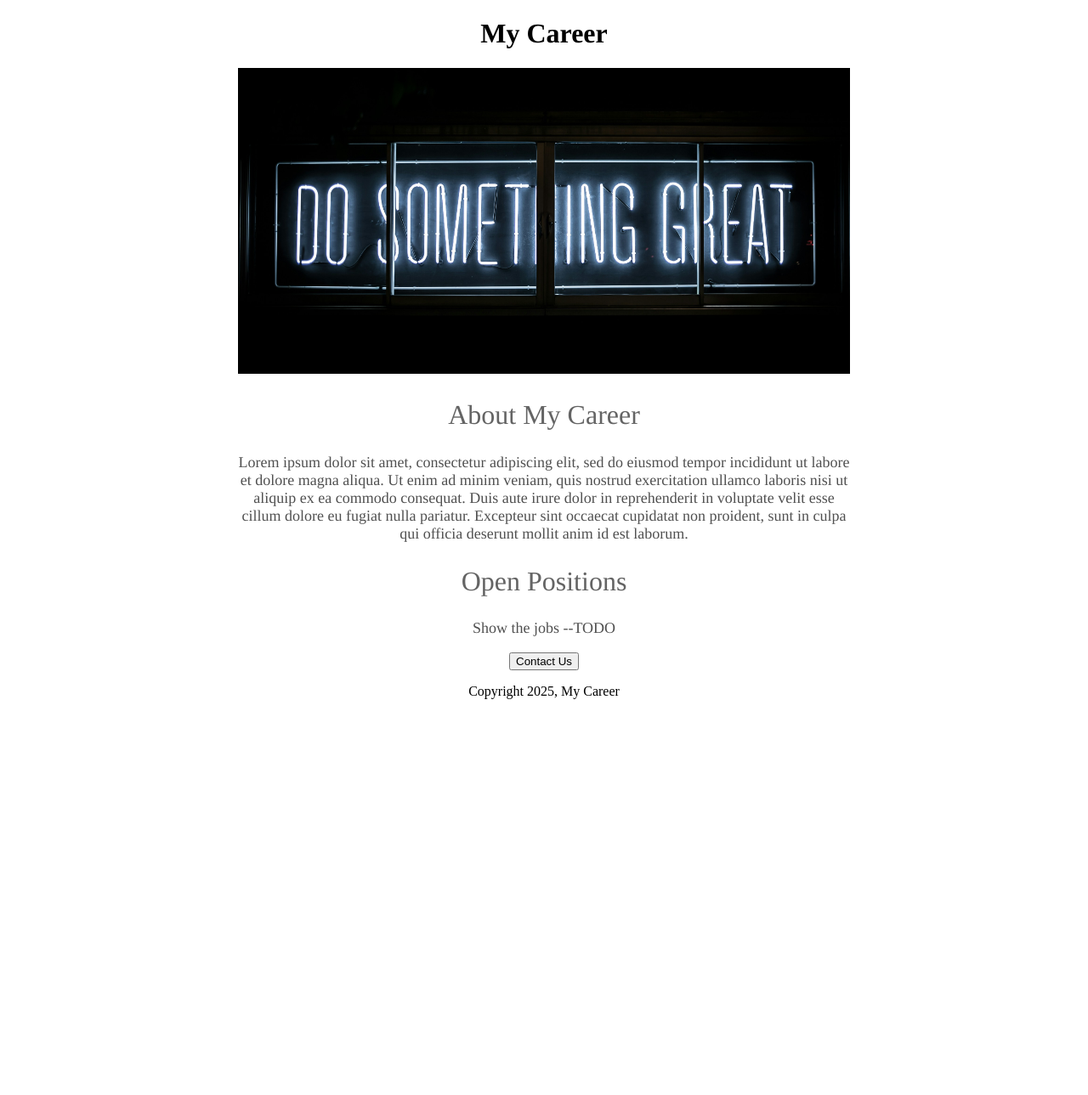
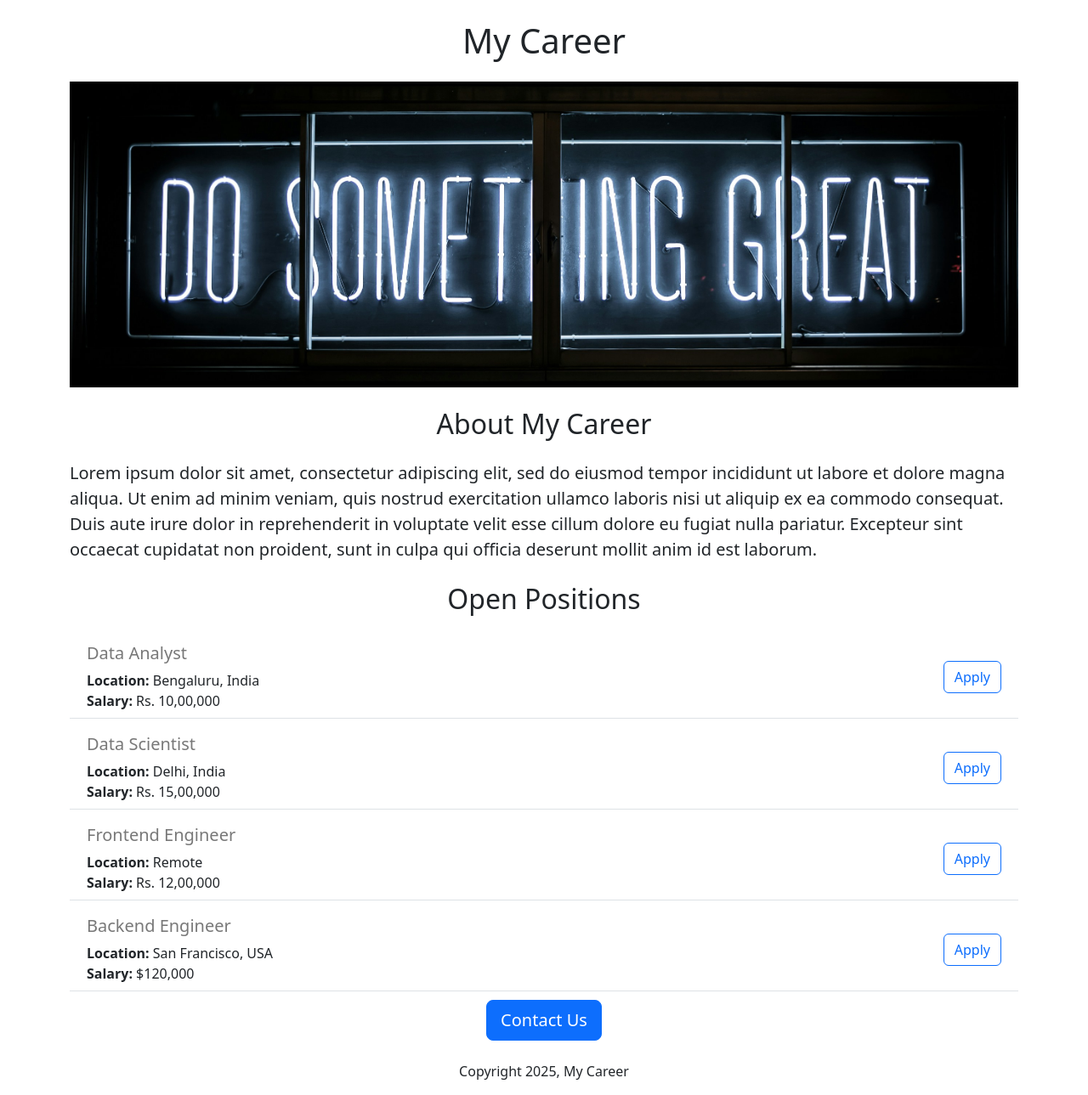
Before and after one commit to moelwinpainghtoo/my-careers-website, a Flask app: page / in a window 1280 px wide. Shown: the whole page at 85% size. Before the commit the page ends 823 px from the top, so only its background shows below. Run offline with Flask 3, Linux system fonts and the light colour scheme.

Commit message:
Added dynamic data and API

```diff
--- a/app.py
+++ b/app.py
@@ -1,10 +1,41 @@
-from flask import Flask, render_template
+from flask import Flask, render_template, jsonify
 
 app = Flask(__name__)
 
+JOBS = [
+  {
+    'id': 1,
+    'title': 'Data Analyst',
+    'location': 'Bengaluru, India',
+    'salary': 'Rs. 10,00,000'
+  },
+  {
+    'id': 2,
+    'title': 'Data Scientist',
+    'location': 'Delhi, India',
+    'salary': 'Rs. 15,00,000'
+  },
+  {
+    'id': 3,
+    'title': 'Frontend Engineer',
+    'location': 'Remote',
+    'salary': 'Rs. 12,00,000'
+  },
+  {
+    'id': 4,
+    'title': 'Backend Engineer',
+    'location': 'San Francisco, USA',
+    'salary': '$120,000'
+  }
+]
+
 @app.route("/")
 def hello_world():
-  return render_template('home.html')
+  return render_template('home.html', jobs=JOBS)
+
+@app.route("/api/jobs")
+def list_jobs():
+  return jsonify(JOBS)
 
 if __name__ == "__main__":
   app.run(host='0.0.0.0', debug=True)
--- a/templates/home.html
+++ b/templates/home.html
@@ -1,56 +1,33 @@
 <!DOCTYPE html>
 <html>
   <head>
+    <meta charset="utf-8">
+    <meta name="viewport" content="width=device-width, initial-scale=1">
     <title> My Career </title>
+    <link href="https://cdn.jsdelivr.net/npm/bootstrap@5.3.3/dist/css/bootstrap.min.css" rel="stylesheet" integrity="sha384-QWTKZyjpPEjISv5WaRU9OFeRpok6YctnYmDr5pNlyT2bRjXh0JMhjY6hW+ALEwIH" crossorigin="anonymous">
     <style>
-      h1 {
-        text-align: center;
-        font-weight: bold;
-        font-family: Times;
-        color: rgb(100, 100, 100)
-        font-size: 40px;
-      }
-
       #banner {
         height: 360px;
         width: 100%;
         object-fit: cover;
       }
-
-      h2 {
-        font-size: 32px;
-        font-family: Times;
-        text-align: center;
-        font-weight: normal;
-        color: rgb(100, 100, 100)
-      }
-
-      #container {
-        max-width: 720px;
-        margin: 0 auto;
-      }
-
-      .bodytext {
-        font-family: Times;
-        font-size: 18px;
-        text-align: center;
-        font-weight: normal;
-        color: rgb(80, 80, 80)
-      }
-
     </style>
   </head>
   <body>
-    <div id="container">
-    <h1>My Career</h1>
-    <img id="banner" src="https://1634f982-49ed-4c99-9548-2decdf67a66a-00-3sgnnydlb8q2l.picard.replit.dev/static/banner.jpg">
-    <h2>About My Career</h2>
-    <p class="bodytext">Lorem ipsum dolor sit amet, consectetur adipiscing elit, sed do eiusmod tempor incididunt ut labore et dolore magna aliqua. Ut enim ad minim veniam, quis nostrud exercitation ullamco laboris nisi ut aliquip ex ea commodo consequat. Duis aute irure dolor in reprehenderit in voluptate velit esse cillum dolore eu fugiat nulla pariatur. Excepteur sint occaecat cupidatat non proident, sunt in culpa qui officia deserunt mollit anim id est laborum.</p>
-    <h2>Open Positions</h2>
-    <p class="bodytext">Show the jobs --TODO</p>
-    <div style="text-align: center;">
-    <button>Contact Us</button>
-      <p style="text-size: 10px;">Copyright 2025, My Career</p>
+    <div class="container">
+    <h1 class="text-center mt-4 mb-4">My Career</h1>
+    <img class="img-fluid" id="banner" src="https://1634f982-49ed-4c99-9548-2decdf67a66a-00-3sgnnydlb8q2l.picard.replit.dev/static/banner.jpg">
+    <h2 class="text-center mt-4 mb-4">About My Career</h2>
+    <p class="lead">Lorem ipsum dolor sit amet, consectetur adipiscing elit, sed do eiusmod tempor incididunt ut labore et dolore magna aliqua. Ut enim ad minim veniam, quis nostrud exercitation ullamco laboris nisi ut aliquip ex ea commodo consequat. Duis aute irure dolor in reprehenderit in voluptate velit esse cillum dolore eu fugiat nulla pariatur. Excepteur sint occaecat cupidatat non proident, sunt in culpa qui officia deserunt mollit anim id est laborum.</p>
+    <h2 class="text-center mt-4 mb-4">Open Positions</h2>
+    <div>
+      {% for job in jobs %}
+        {% include 'jobitem.html' %}
+      {% endfor %}
+    </div>
+    <div class="text-center">
+    <button class="btn btn-primary btn-lg">Contact Us</button>
+      <p class="mt-4">Copyright 2025, My Career</p>
     </div>
     </div>
   </body>
--- /dev/null
+++ b/templates/jobitem.html
@@ -0,0 +1,22 @@
+<div class="border-bottom" style="margin-bottom: 10px; padding: 8px;">
+  <div class="container">
+    <div class="row align-items-center">
+      <!-- Job details column -->
+      <div class="col-md-7">
+        <h5 style="color: rgb(120, 120, 120);">{{ job['title'] }}</h5>
+        <div>
+          <b>Location:</b> {{ job['location'] }}
+        </div>
+        {% if 'salary' in job %}
+        <div>
+          <b>Salary:</b> {{ job['salary'] }}
+        </div>
+        {% endif %}
+      </div>
+      <!-- Button column -->
+      <div class="col-md-5 text-end">
+        <button type="button" class="btn btn-outline-primary">Apply</button>
+      </div>
+    </div>
+  </div>
+</div>
```
